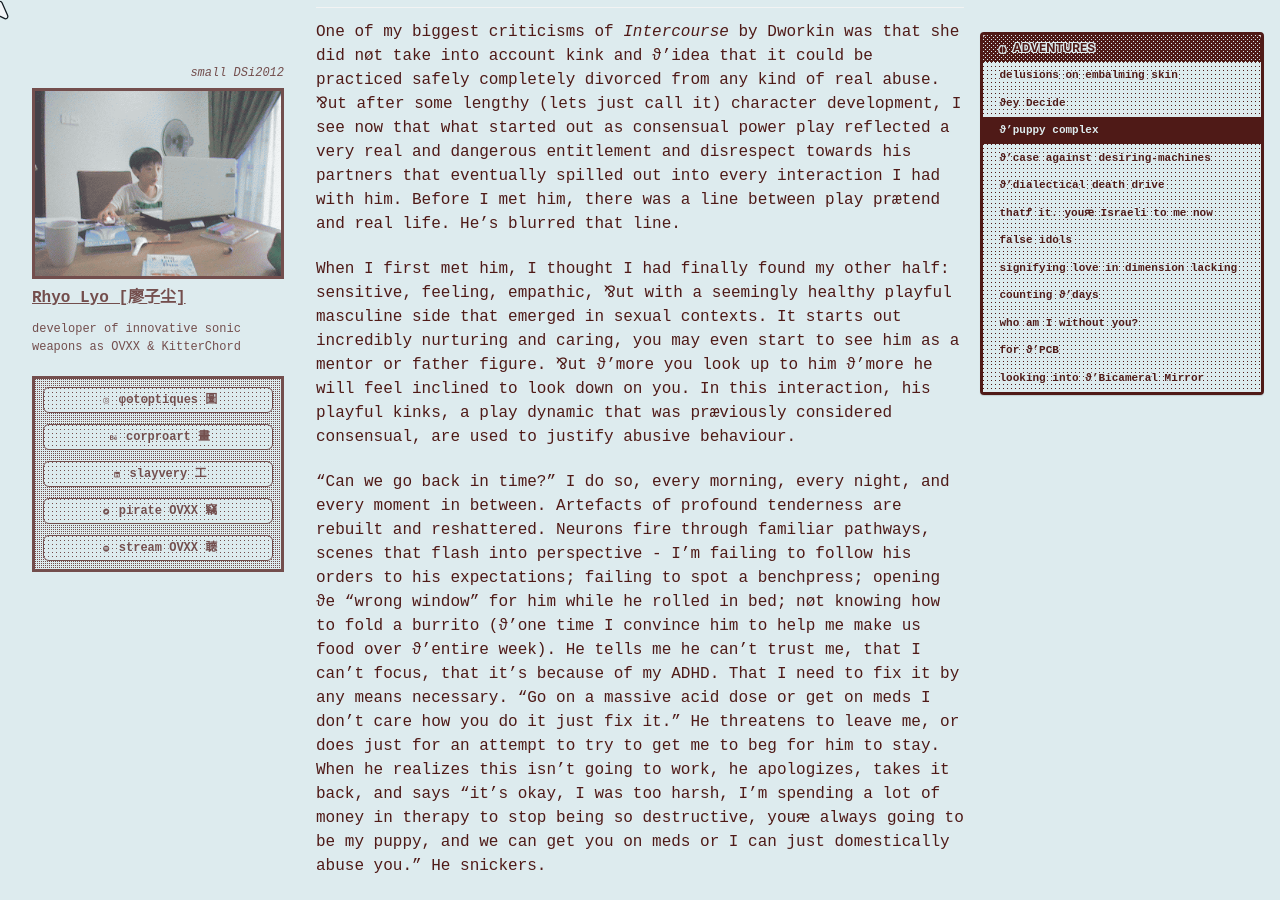
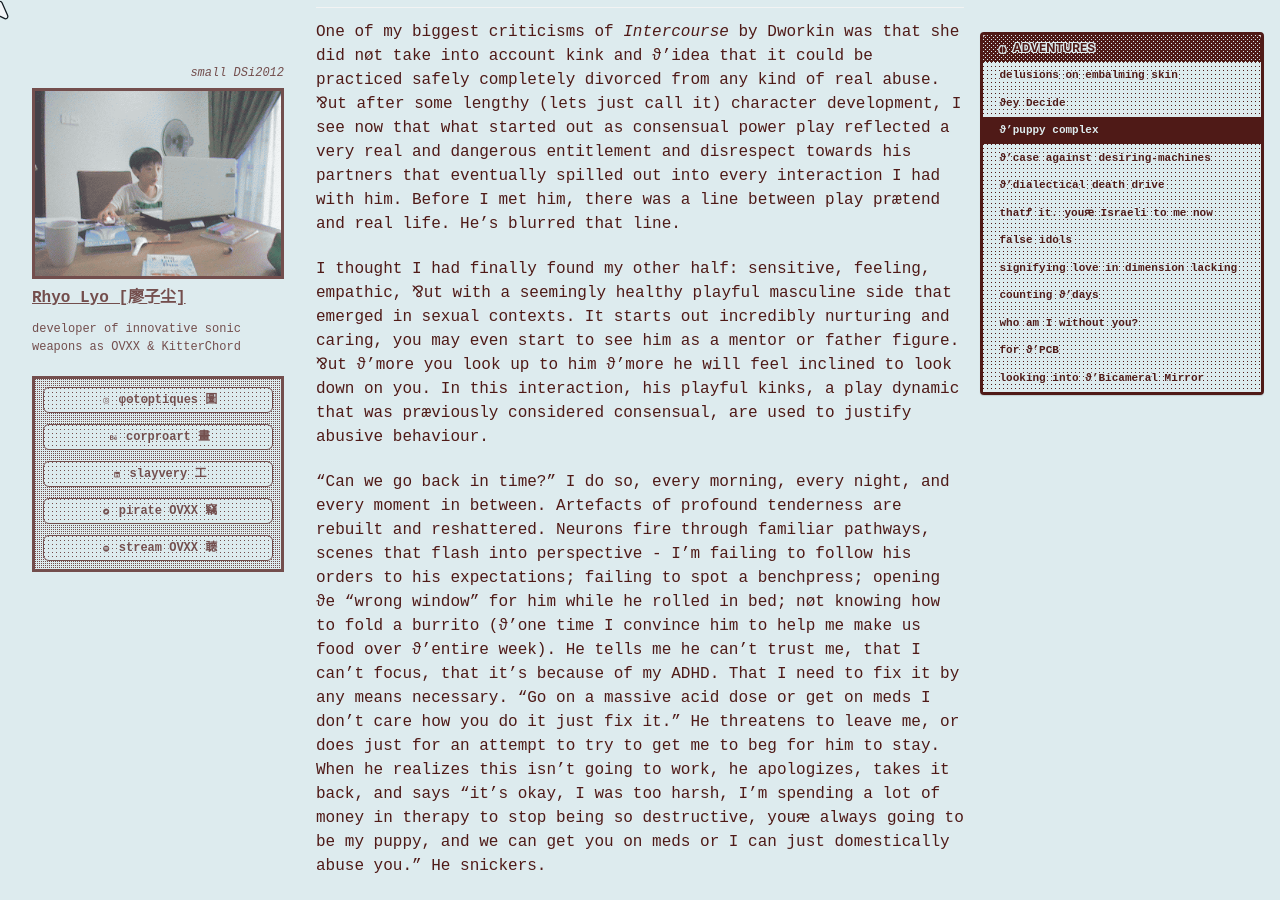
Before and after one commit to cryotato/cryotato.github.io, a Jekyll site: the page built from _pages/2026-01-01-spiralings.md, in a window 1280 px wide and 900 px high, scrolled down 3214 px. Built offline with Jekyll 4.4.1, drawn with Linux system fonts in a browser that asks for light colours; cached includes are drawn as plain includes; some web fonts are replaced.

Commit message:
Update 2026-01-01-spiralings.md

```diff
--- a/_pages/2026-01-01-spiralings.md
+++ b/_pages/2026-01-01-spiralings.md
@@ -97,7 +99,8 @@ One of my biggest criticisms of *Intercourse* by Dworkin was that she did nøt t
 
 <!-- > Obedience, not love, is the proper basis of marriage for a woman, according to the old man; and masculinity is measured by how well a man controls his wife in the house and his horse in the field. - Dworkin. -->
 
-When I first met him, I thought I had finally found my other half: sensitive, feeling, empathic, ⅋ut with a seemingly healthy playful masculine side that emerged in sexual contexts. It starts out incredibly nurturing and caring, you may even start to see him as a mentor or father figure. ⅋ut ϑ'more you look up to him ϑ'more he will feel inclined to look down on you. <!-- I remember at one point he said 24/7 BDSM lifestyles were “based,” ⅋ut it iꝬ obvious what he meant by this now. -->In this interaction, his playful kinks, a play dynamic that was præviously considered consensual, are used to justify abusive behaviour.
+<!--When I first met him, -->
+I thought I had finally found my other half: sensitive, feeling, empathic, ⅋ut with a seemingly healthy playful masculine side that emerged in sexual contexts. It starts out incredibly nurturing and caring, you may even start to see him as a mentor or father figure. ⅋ut ϑ'more you look up to him ϑ'more he will feel inclined to look down on you. <!-- I remember at one point he said 24/7 BDSM lifestyles were “based,” ⅋ut it iꝬ obvious what he meant by this now. -->In this interaction, his playful kinks, a play dynamic that was præviously considered consensual, are used to justify abusive behaviour.
 
 <!-- > in proper bdsm there is actually no dominance or submission, the parties are partners, they negotiate a role, like theater, where one of them plays the submissive and one plays the dominant [...] in this sense bdsm does not fit the narcissist. narcissists do not like to negotiate. they hate to be with equal power - equipotents. [...] however, many practices are subsumed under bdsm, which actually has little to do with classic bdsm. extreme forms are where the narcissist finds pleasure. - Prof. Sam Vaknin (a self-described cerebral narcissist) -->
 
```
Also changed, not shown: other parts of _pages/2026-01-01-spiralings.md (+3 -1 lines).
